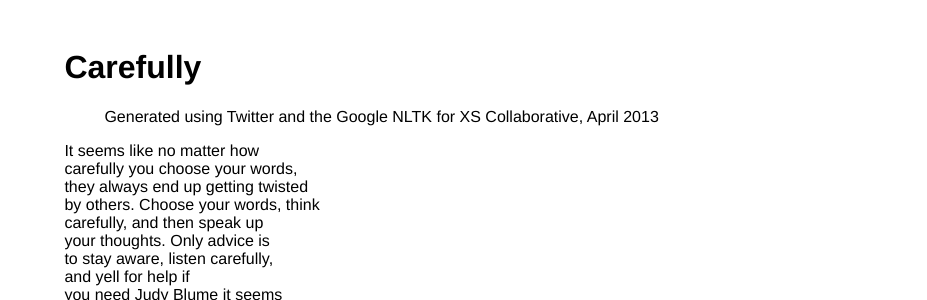
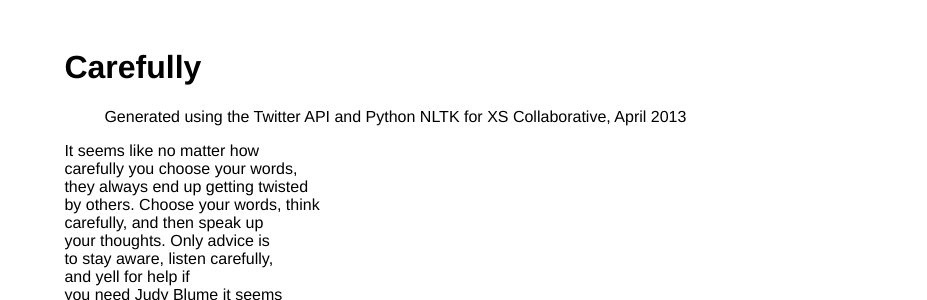
Before and after one commit to dongjs/dongjs.github.io, a Jekyll site: the page built from _posts/2016-1-15-poem-carefully.md, in a window 1280 px wide. Shown: the part 156-456 px from the top of the page, without its empty margins (102-1029 px from the left). Built offline with Jekyll 4.4.1, drawn with Linux system fonts in a browser that asks for light colours.

Commit message:
nltk not actually a google product

```diff
--- a/_posts/2016-1-15-poem-carefully.md
+++ b/_posts/2016-1-15-poem-carefully.md
@@ -5,7 +5,7 @@ title: Carefully (poem)
 
 # Carefully
 
-> Generated using Twitter and the Google NLTK for XS Collaborative, April 2013
+> Generated using the Twitter API and Python NLTK for XS Collaborative, April 2013
 
 It seems like no matter how
 carefully you choose your words,
```
